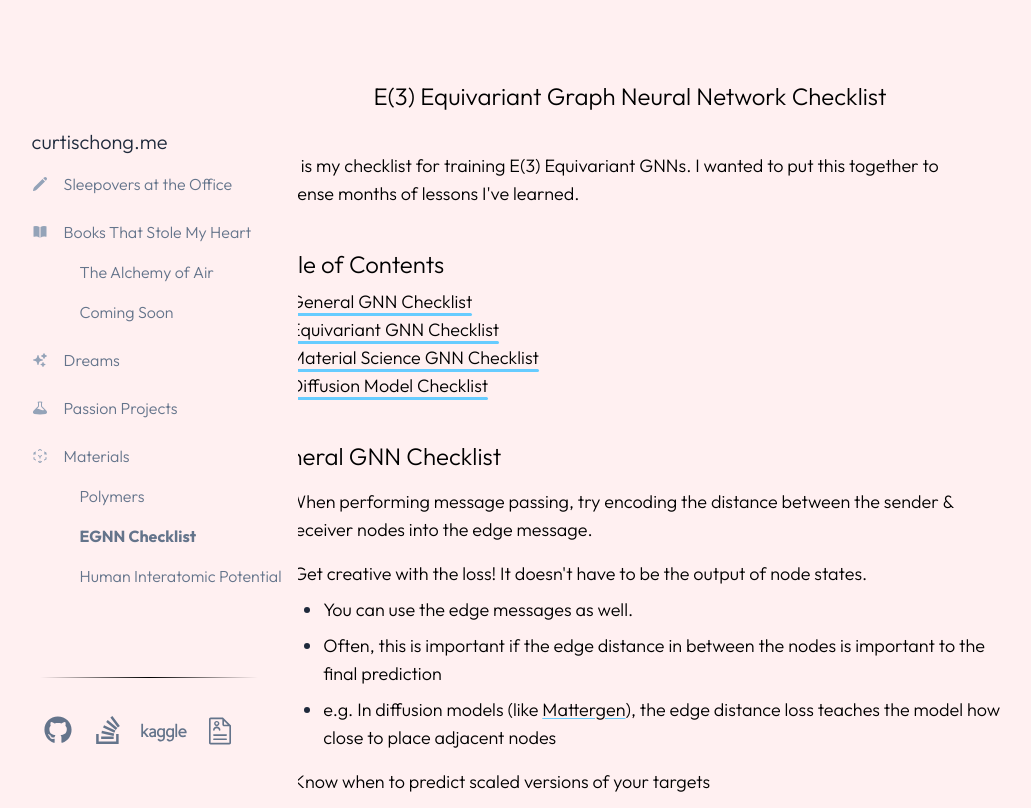
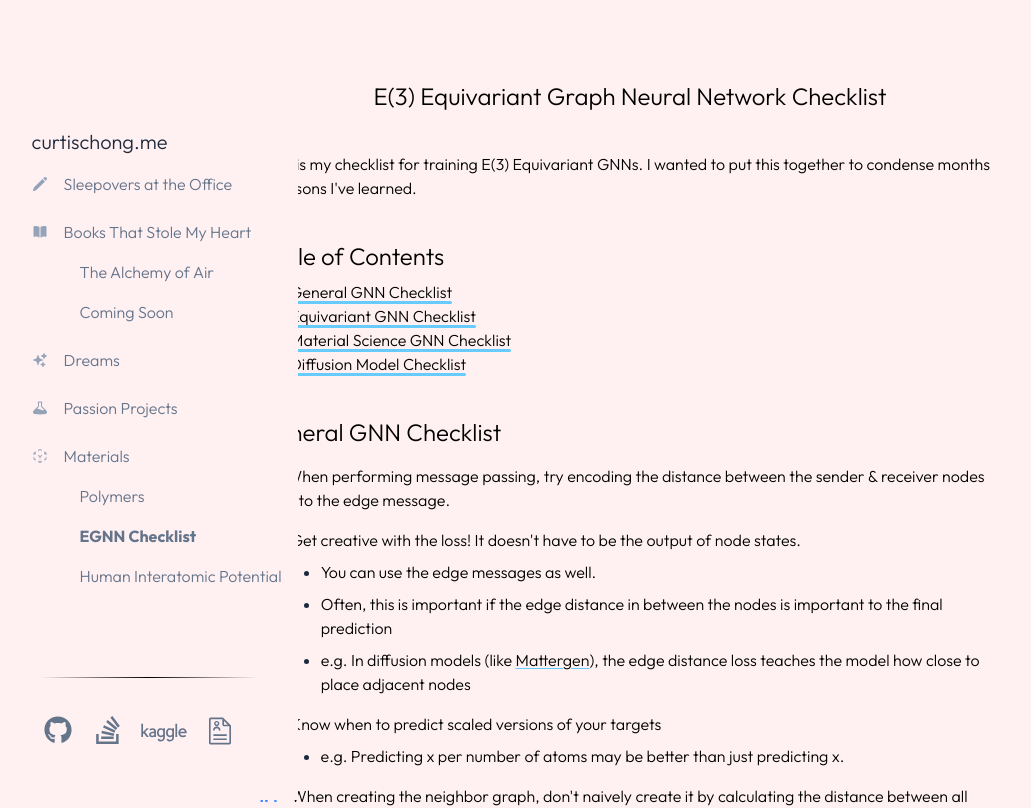
Before and after one commit to chongcurtis/chongcurtis.github.io, a Next.js app: page /materials/egnn_checklist in a window 1280 px wide. Shown: the top 808 px of the page, without its empty margins (10-1041 px from the left). Built offline with nearby package versions, Linux system fonts and the light colour scheme.

Commit message:
fix font sizes of some pages

```diff
--- a/src/pages/materials/egnn_checklist.tsx
+++ b/src/pages/materials/egnn_checklist.tsx
@@ -10,7 +10,7 @@ export default function EgnnChecklist() {
     }, []);
 
     return (
-        <div className="px-3 text-lg">
+        <div className="px-3 text-md">
             <p className="mt-20 text-center text-2xl">
                 E(3) Equivariant Graph Neural Network Checklist
             </p>
--- a/src/pages/materials/polymers.tsx
+++ b/src/pages/materials/polymers.tsx
@@ -40,7 +40,7 @@ export default function Polymers() {
 
     return (
         <MantineProvider>
-            <div className="px-3 text-lg">
+            <div className="px-3 text-md">
                 <p className="fade-in-on-scroll mt-20 text-center text-2xl">
                     Building Polymers with Neural Network Potentials
                 </p>
```
